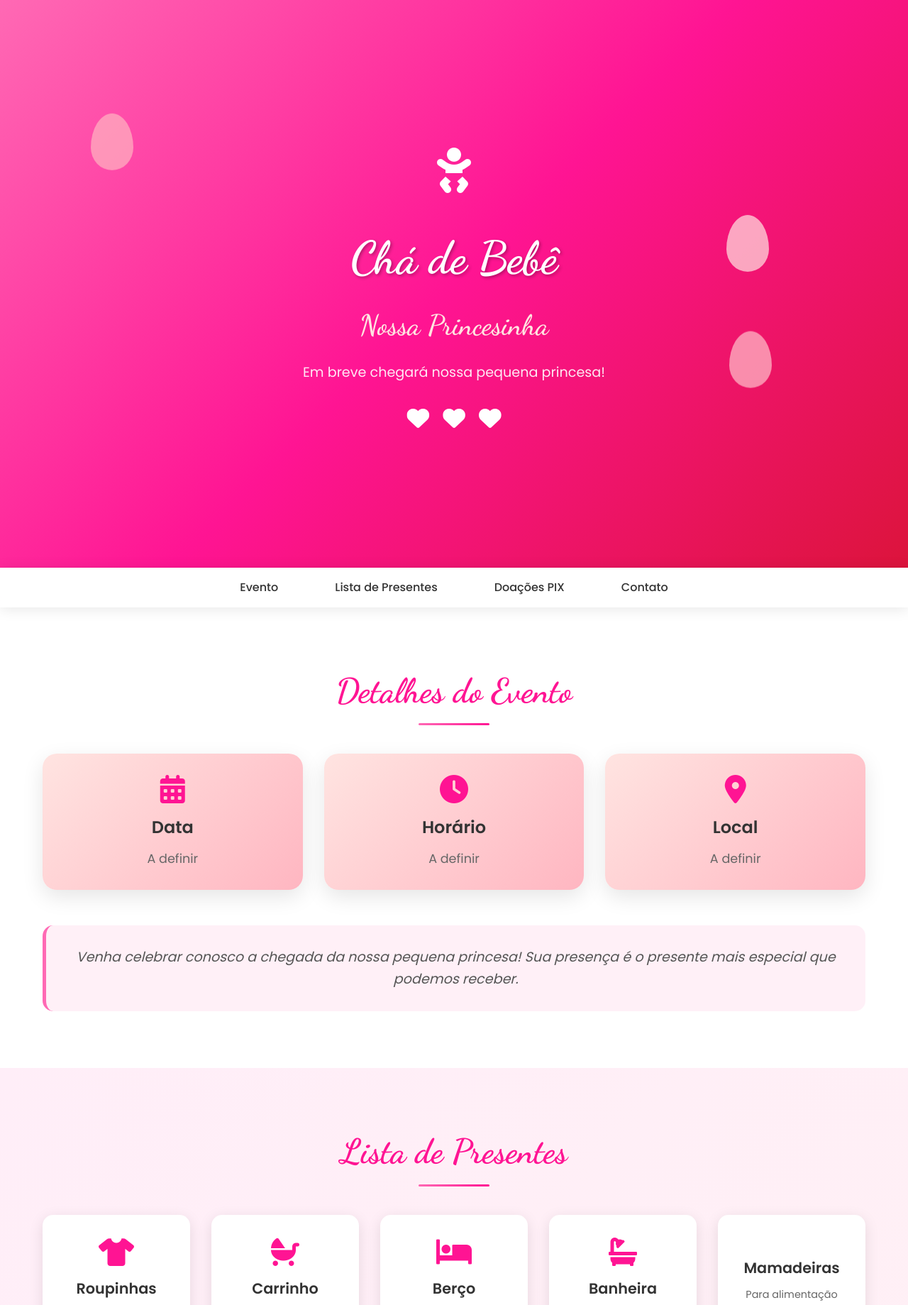
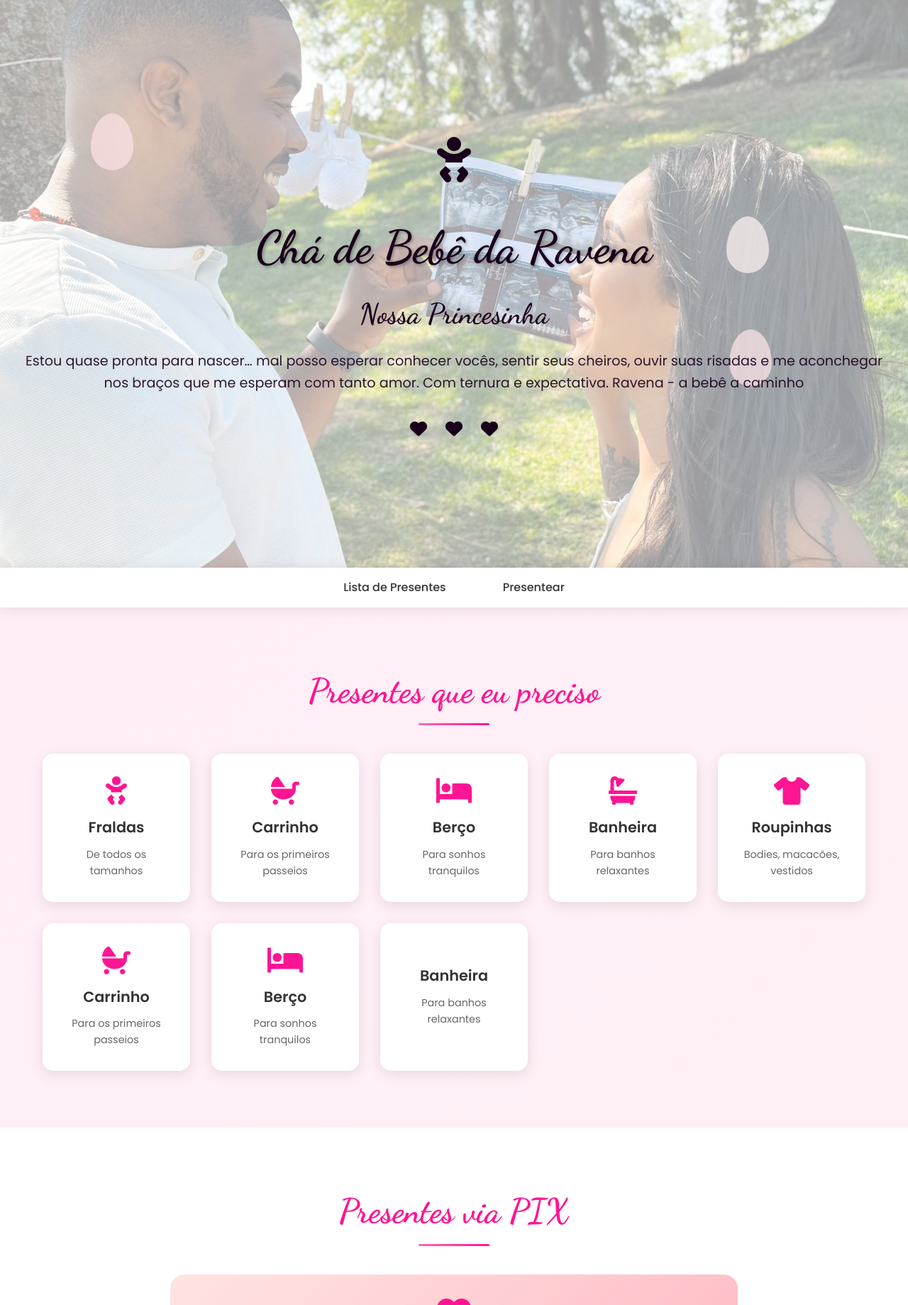
Before and after one commit to henriquemontmor/chadaravena, a plain HTML site: page index.html in a window 1280 px wide. Shown: the top 1839 px of the page at 71% size. Drawn offline with Linux system fonts and the light colour scheme; files that its build step writes are made by us from their sources; files whose address does not match are found by name.

Commit message:
modificações básicas

```diff
--- a/styles.css
+++ b/css/styles.css
@@ -21,8 +21,9 @@ body {
 
 /* Header/Hero Section */
 .hero {
-    background: linear-gradient(135deg, #ff69b4 0%, #ff1493 50%, #dc143c 100%);
-    color: white;
+    /* background: linear-gradient(135deg, #ff69b4 0%, #ff1493 50%, #dc143c 100%); */
+    background: url('./images/main.jpeg') no-repeat center center/cover;
+    color: rgb(25, 1, 27);
     text-align: center;
     padding: 80px 20px;
     position: relative;
@@ -31,6 +32,17 @@ body {
     display: flex;
     align-items: center;
     justify-content: center;
+}
+
+.hero::before {
+    content: '';
+    position: absolute;
+    top: 0;
+    left: 0;
+    right: 0;
+    bottom: 0;
+    background: rgba(255, 255, 255, 0.6); /* Overlay branco semi-transparente mais intenso */
+    z-index: 1;
 }
 
 .hero-content {
@@ -58,7 +70,7 @@ body {
     font-size: 2.5rem;
     font-weight: 600;
     margin-bottom: 20px;
-    color: #ffe4e1;
+    color: rgb(25, 1, 27);
 }
 
 .event-date {
--- a/index.html
+++ b/index.html
@@ -1,12 +1,18 @@
 <!DOCTYPE html>
 <html lang="pt-BR">
   <head>
-    <meta charset="UTF-8">
-    <meta name="viewport" content="width=device-width, initial-scale=1.0">
-    <title>Chá de Bebê da Princesinha</title>
-    <link rel="stylesheet" href="styles.css">
-    <link href="https://fonts.googleapis.com/css2?family=Dancing+Script:wght@400;600;700&family=Poppins:wght@300;400;500;600&display=swap" rel="stylesheet">
-    <link rel="stylesheet" href="https://cdnjs.cloudflare.com/ajax/libs/font-awesome/6.0.0/css/all.min.css">
+    <meta charset="UTF-8" />
+    <meta name="viewport" content="width=device-width, initial-scale=1.0" />
+    <title>Chá de Bebê da Ravena</title>
+    <link rel="stylesheet" href="styles.css" />
+    <link
+      href="https://fonts.googleapis.com/css2?family=Dancing+Script:wght@400;600;700&family=Poppins:wght@300;400;500;600&display=swap"
+      rel="stylesheet"
+    />
+    <link
+      rel="stylesheet"
+      href="https://cdnjs.cloudflare.com/ajax/libs/font-awesome/6.0.0/css/all.min.css"
+    />
   </head>
   <body>
     <header class="hero">
@@ -14,9 +20,14 @@
         <div class="baby-icon">
           <i class="fas fa-baby"></i>
         </div>
-            <h1 class="main-title">Chá de Bebê</h1>
+        <h1 class="main-title">Chá de Bebê da Ravena</h1>
         <h2 class="baby-name">Nossa Princesinha</h2>
-            <p class="event-date">Em breve chegará nossa pequena princesa!</p>
+        <p class="event-date">
+          Estou quase pronta para nascer… mal posso esperar conhecer vocês,
+          sentir seus cheiros, ouvir suas risadas e me aconchegar nos braços que
+          me esperam com tanto amor. Com ternura e expectativa. Ravena - a bebê
+          a caminho
+        </p>
         <div class="hearts">
           <i class="fas fa-heart"></i>
           <i class="fas fa-heart"></i>
@@ -32,15 +43,15 @@
 
     <nav class="navigation">
       <ul>
-            <li><a href="#evento" class="nav-link">Evento</a></li>
+        <!-- <li><a href="#evento" class="nav-link">Evento</a></li> -->
         <li><a href="#presentes" class="nav-link">Lista de Presentes</a></li>
-            <li><a href="#doacoes" class="nav-link">Doações PIX</a></li>
-            <li><a href="#contato" class="nav-link">Contato</a></li>
+        <li><a href="#doacoes" class="nav-link">Presentear</a></li>
+        <!-- <li><a href="#contato" class="nav-link">Contato</a></li> -->
       </ul>
     </nav>
 
     <main>
-        <section id="evento" class="section event-section">
+      <!-- <section id="evento" class="section event-section">
         <div class="container">
           <h2 class="section-title">Detalhes do Evento</h2>
           <div class="event-details">
@@ -61,19 +72,22 @@
             </div>
           </div>
           <div class="event-message">
-                    <p>Venha celebrar conosco a chegada da nossa pequena princesa! Sua presença é o presente mais especial que podemos receber.</p>
+            <p>
+              Venha celebrar conosco a chegada da nossa pequena princesa! Sua
+              presença é o presente mais especial que podemos receber.
+            </p>
           </div>
         </div>
-        </section>
+      </section> -->
 
       <section id="presentes" class="section gifts-section">
         <div class="container">
-                <h2 class="section-title">Lista de Presentes</h2>
+          <h2 class="section-title">Presentes que eu preciso</h2>
           <div class="gifts-grid">
             <div class="gift-item">
-                        <i class="fas fa-tshirt"></i>
-                        <h3>Roupinhas</h3>
-                        <p>Bodies, macacões, vestidos</p>
+              <i class="fas fa-baby"></i>
+              <h3>Fraldas</h3>
+              <p>De todos os tamanhos</p>
             </div>
             <div class="gift-item">
               <i class="fas fa-baby-carriage"></i>
@@ -91,14 +105,24 @@
               <p>Para banhos relaxantes</p>
             </div>
             <div class="gift-item">
-                        <i class="fas fa-bottle-baby"></i>
-                        <h3>Mamadeiras</h3>
-                        <p>Para alimentação</p>
+              <i class="fas fa-tshirt"></i>
+              <h3>Roupinhas</h3>
+              <p>Bodies, macacões, vestidos</p>
             </div>
             <div class="gift-item">
-                        <i class="fas fa-teddy-bear"></i>
-                        <h3>Brinquedos</h3>
-                        <p>Para diversão e desenvolvimento</p>
+              <i class="fas fa-baby-carriage"></i>
+              <h3>Carrinho</h3>
+              <p>Para os primeiros passeios</p>
+            </div>
+            <div class="gift-item">
+              <i class="fas fa-bed"></i>
+              <h3>Berço</h3>
+              <p>Para sonhos tranquilos</p>
+            </div>
+            <div class="gift-item">
+              <i class="fas fa-bottle-baby"></i>
+              <h3>Banheira</h3>
+              <p>Para banhos relaxantes</p>
             </div>
           </div>
         </div>
@@ -106,12 +130,16 @@
 
       <section id="doacoes" class="section donation-section">
         <div class="container">
-                <h2 class="section-title">Doações via PIX</h2>
+          <h2 class="section-title">Presentes via PIX</h2>
           <div class="donation-content">
             <div class="donation-message">
               <i class="fas fa-heart"></i>
-                        <h3>Prefere contribuir em dinheiro?</h3>
-                        <p>Sua contribuição será muito bem-vinda! Você pode fazer uma doação via PIX para nos ajudar com os preparativos para a chegada da nossa princesinha.</p>
+              <h3>Prefere contribuir de um jeito mais prático?</h3>
+              <p>
+                Se quiserem me mimar de um jeitinho prático e cheio de amor,
+                podem enviar um presentinho via pix também. Com ele, mamãe e o
+                papai vão escolher o que estiver faltando do meu enxoval
+              </p>
             </div>
 
             <div class="pix-container">
@@ -120,7 +148,12 @@
                 <div class="pix-data">
                   <label>Chave PIX:</label>
                   <div class="pix-key-container">
-                                    <input type="text" id="pixKey" value="exemplo@email.com" readonly>
+                    <input
+                      type="text"
+                      id="pixKey"
+                      value="exemplo@email.com"
+                      readonly
+                    />
                     <button class="copy-btn" onclick="copyPixKey()">
                       <i class="fas fa-copy"></i>
                       Copiar
@@ -130,7 +163,12 @@
                 <div class="pix-data">
                   <label>Nome:</label>
                   <div class="pix-key-container">
-                                    <input type="text" id="pixName" value="Nome dos Pais" readonly>
+                    <input
+                      type="text"
+                      id="pixName"
+                      value="Nome dos Pais"
+                      readonly
+                    />
                     <button class="copy-btn" onclick="copyPixName()">
                       <i class="fas fa-copy"></i>
                       Copiar
@@ -147,35 +185,18 @@
             </div>
 
             <div class="donation-note">
-                        <p><i class="fas fa-info-circle"></i> Qualquer valor será muito bem-vindo e usado com carinho para nossa pequena princesa!</p>
+              <p>
+                <i class="fas fa-info-circle"></i> Qualquer valor será muito
+                bem-vindo e usado com carinho para nossa pequena princesa!
+              </p>
             </div>
           </div>
         </div>
       </section>
 
-        <section id="contato" class="section contact-section">
-            <div class="container">
-                <h2 class="section-title">Contato</h2>
-                <div class="contact-content">
-                    <div class="contact-info">
-                        <div class="contact-item">
-                            <i class="fas fa-phone"></i>
-                            <span>(11) 99999-9999</span>
-                        </div>
-                        <div class="contact-item">
-                            <i class="fas fa-envelope"></i>
-                            <span>contato@exemplo.com</span>
-                        </div>
-                    </div>
-                    <p>Entre em contato conosco para mais informações sobre o evento!</p>
-                </div>
-            </div>
-        </section>
-    </main>
-
     <footer class="footer">
       <div class="container">
-            <p>Feito com <i class="fas fa-heart"></i> para nossa princesinha</p>
+        <p>Feito com <i class="fas fa-heart"></i> para nossa Ravena</p>
       </div>
     </footer>
 
```
Also changed, not shown: images/main.jpeg (added), js/script.js (renamed from script.js), 2 other files. Lines whose indentation alone changed are shown as unchanged.
